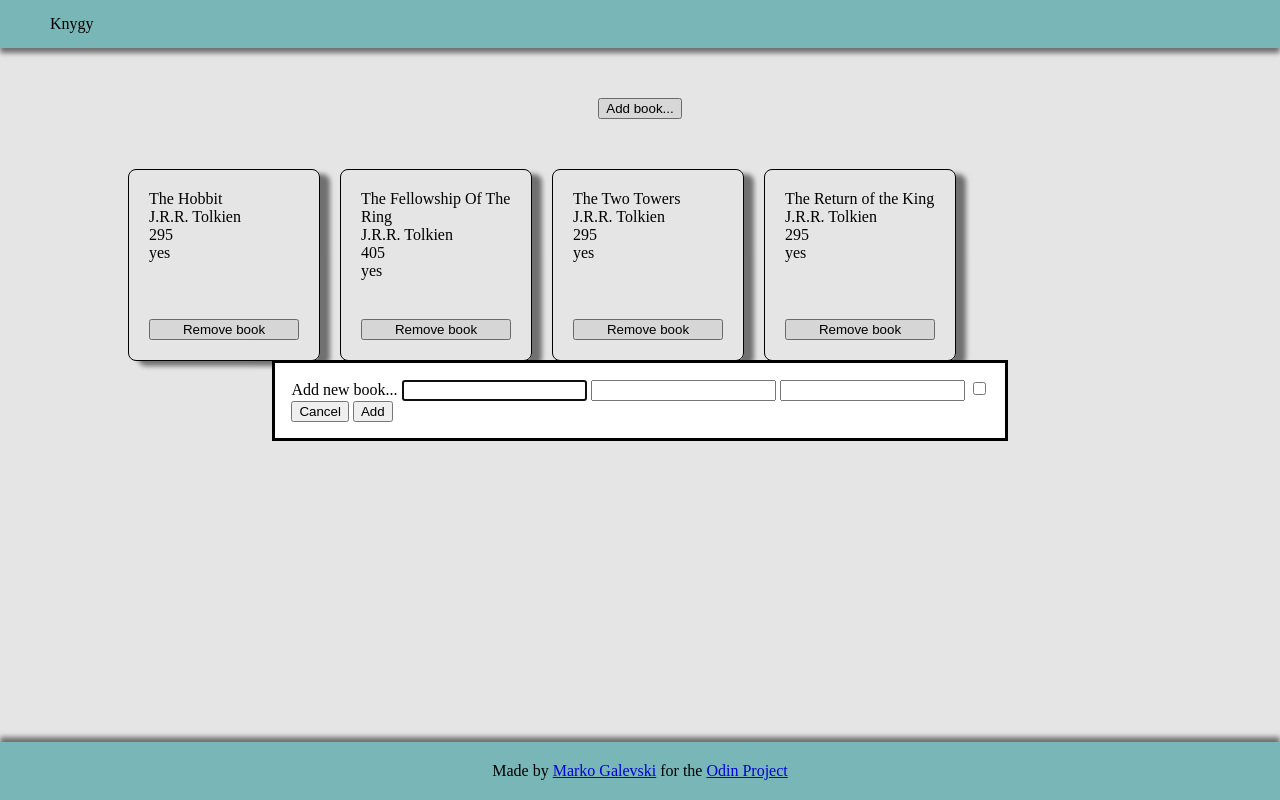
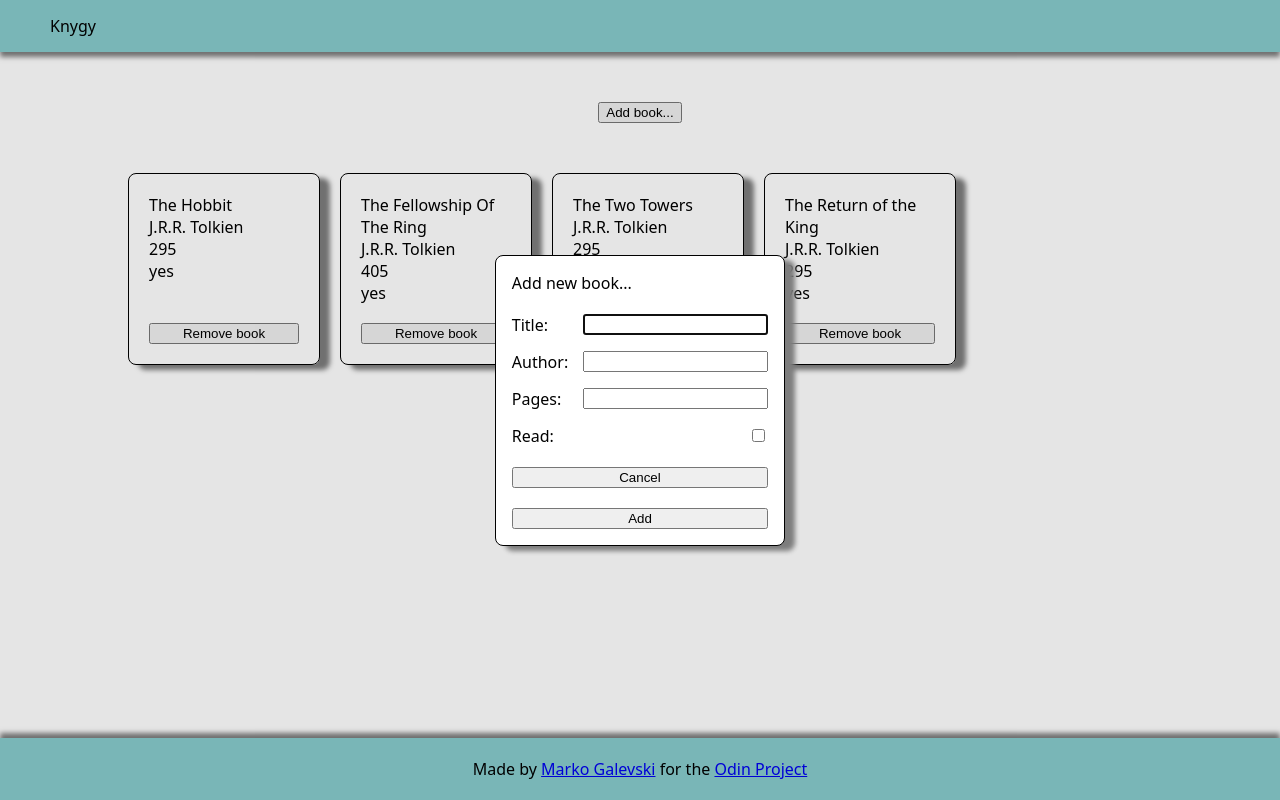
Before and after one commit to markogalevski/odin-library, a website built with Vite: page index.html in a window 1280 px wide. Both pictures are taken after a click on the button "Add book...". Built offline with nearby package versions, Linux system fonts and the light colour scheme.

Commit message:
slight beautification, improved deletion/addition logic

```diff
--- a/index.html
+++ b/index.html
@@ -18,15 +18,25 @@
 		<button id="open">Add book...</button>
 
 		<dialog>
-			<form action="submit">
+			<div class="dialog-container">
 				<span>Add new book... </span>
-				<input type="text" id="title"></input>
-				<input type="text" id="author"></input>
-				<input type="tel" id="pages"></input>
-				<input type="checkbox" id="read"></input>
-			</form>
-			<button id="cancel">Cancel</button>
-			<input id="add" type="submit" value="Add" />
+				<form action="submit">
+					<div class="formline">
+						<label>Title: </label><input type="text" id="title"></input>
+					</div>
+					<div class="formline">
+						<label>Author: </label><input type="text" id="author"></input>
+					</div>
+					<div class="formline">
+						<label>Pages: </label><input type="tel" id="pages"></input>
+					</div>
+					<div class="formline">
+						<label>Read: </label><input type="checkbox" id="read"></input>
+					</div>
+				</form>
+				<button id="cancel">Cancel</button>
+				<input id="add" type="submit" value="Add" />
+			</div>
 		</dialog>
 
 		<div id="book-collection">
--- a/index.js
+++ b/index.js
@@ -27,7 +27,6 @@ addButton.addEventListener("click", (e) => {
   const pages = inputPages.value;
   const read = inputRead.checked;
   addBookToLibrary(title, author, pages, read);
-  displayAllBooks();
   clearForm();
   dialog.close();
   e.preventDefault();
@@ -48,14 +47,7 @@ function Book(title, author, numPages, isRead) {
   this.isRead = isRead;
   this.index = myLibrary.length;
   this.createCard = function () {
-    /*
-			<div class="book">
-				<div class="title">The Hobbit</div>
-				<div class="author">J.R.R. Tolkien</div>
-				<div class="num-pages">295</div>
-				<div class="read">yes</div>
-			</div>
-    */
+
     const book = document.createElement('div');
     book.classList.add('book')
     const title = document.createElement('div');
@@ -74,40 +66,36 @@ function Book(title, author, numPages, isRead) {
     deleteButton.classList.add("remove");
     deleteButton.textContent = "Remove book";
     deleteButton.addEventListener("click", () => {
-      myLibrary.splice(this.index, 1);
-      for (const book of myLibrary) {
-        book.index = myLibrary.indexOf(book);
-      }
-      displayAllBooks();
+      const book = myLibrary[this.index];
+      book.element.style.animation = "fade-out 0.2s ease-in";
+      book.element.style.opacity = "0";
+      book.element.addEventListener('animationend', () => {
+        bookCollection.removeChild(book.element);
+        myLibrary.splice(this.index, 1);
+        for (const book of myLibrary) {
+          book.index = myLibrary.indexOf(book);
+        }
+      });
     })
     book.appendChild(title);
     book.appendChild(author);
     book.appendChild(numPages);
     book.appendChild(read);
     book.appendChild(deleteButton);
+    this.element = book;
     bookCollection.appendChild(book);
   }
 }
 
 function addBookToLibrary(title, author, numPages, isRead) {
-  myLibrary.push(new Book(title, author, numPages, isRead));
+  const book = new Book(title, author, numPages, isRead);
+   myLibrary.push(book);
+   book.createCard();
 }
 
-
-function displayAllBooks() {
-  while (bookCollection.firstChild) {
-    bookCollection.removeChild(bookCollection.lastChild);
-  }
-  myLibrary.forEach((book) =>  {
-    // Create card component
-    book.createCard();
-
-  })
-}
 
 /* Dummy test stuff */
 addBookToLibrary("The Hobbit", "J.R.R. Tolkien", 295, true);
 addBookToLibrary("The Fellowship Of The Ring", "J.R.R. Tolkien", 405, true);
 addBookToLibrary("The Two Towers", "J.R.R. Tolkien", 295, true);
 addBookToLibrary("The Return of the King", "J.R.R. Tolkien", 295, true);
-displayAllBooks();
--- a/style.css
+++ b/style.css
@@ -1,4 +1,5 @@
 body {
+  font-family: system-ui, -apple-system, BlinkMacSystemFont, 'Segoe UI', Roboto, Oxygen, Ubuntu, Cantarell, 'Open Sans', 'Helvetica Neue', sans-serif;
   display: flex;
   flex-direction: column;
   height: 100vh;
@@ -60,6 +61,58 @@ body {
   flex: 1;
 }
 
+dialog {
+  border: solid black 1px;
+  border-radius: 8px;
+  box-shadow: 10px 5px 5px rgb(125, 125, 125);
+}
+
+.dialog-container {
+  display: flex;
+  flex-direction: column;
+  justify-content: center;
+  gap: 20px;
+}
+
+.dialog-container form {
+  flex: 0;
+  display: flex;
+  flex-direction: column;
+  gap: 15px;
+
+}
+
+.dialog-container input {
+  flex: 0;
+}
+
+.dialog-container button {
+  flex: 0;
+}
+
+.formline {
+  display: flex;
+  gap: 15px;
+  justify-content: flex-start;
+  align-items: center;
+}
+
+label {
+  flex: 1;
+}
+
+
+@keyframes fade-out {
+  0% {
+    opacity: 1;
+  }
+
+  100% {
+    opacity: 0;
+  }
+}
+
+
 
 
 
```
